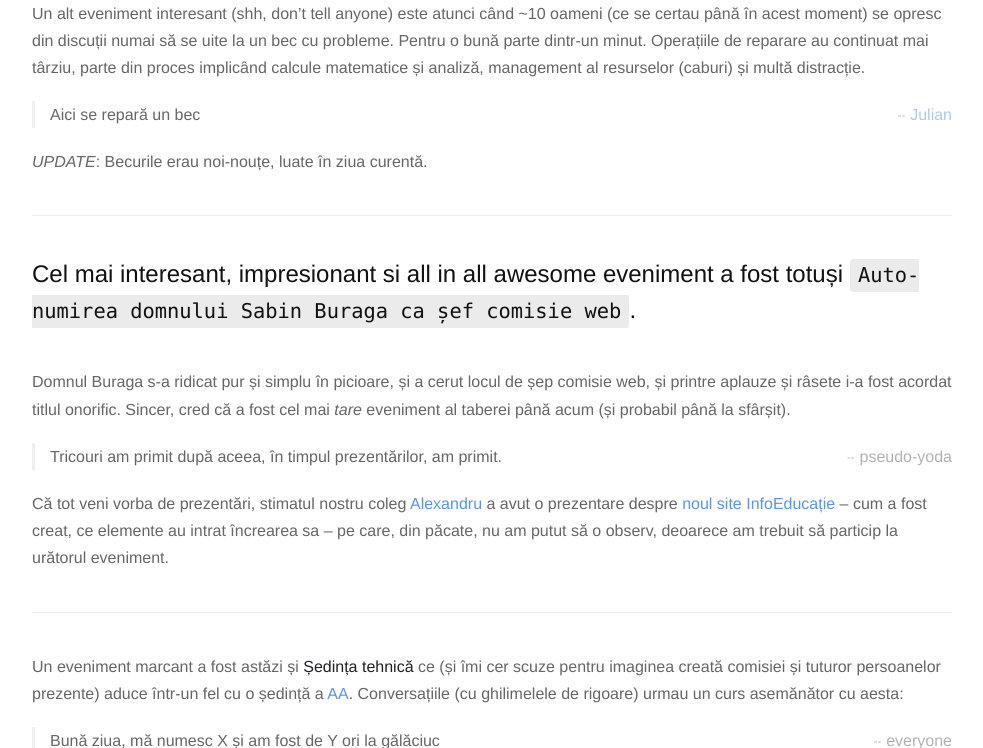
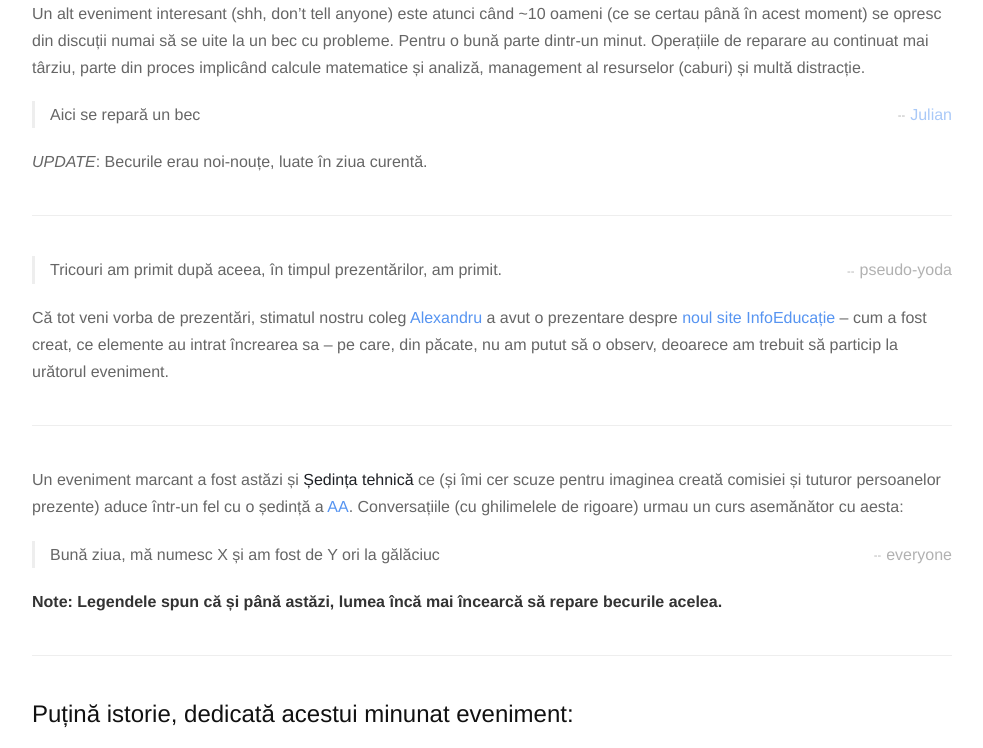
Before and after one commit to sabinmarcu/old-jekyll-build, a Jekyll site: the page built from _posts/2015-08-02-init-galaciuc.markdown, in a window 1280 px wide and 900 px high, scrolled down 738 px, cut to the strip 0-748 px from the top of the window. Shown: the whole strip, without its empty margins (148-1131 px from the left). Built offline with Jekyll 4.4.1, drawn with Linux system fonts in a browser that asks for light colours; nearby versions of some CDN libraries; Markdown is read by kramdown in place of the engine named in the settings.

Commit message:
temp buraga fix

```diff
--- a/_posts/2015-08-02-init-galaciuc.markdown
+++ b/_posts/2015-08-02-init-galaciuc.markdown
@@ -25,9 +25,9 @@ Un alt eveniment interesant (shh, don't tell anyone) este atunci când ~10 oamen
 
 ----
 
-## Cel mai interesant, impresionant si all in all awesome eveniment a fost totuși `Auto-numirea domnului Sabin Buraga ca șef comisie web`.
+<!-- ## Cel mai interesant, impresionant si all in all awesome eveniment a fost totuși `Auto-numirea domnului Sabin Buraga ca șef comisie web`.
 
-Domnul Buraga s-a ridicat pur și simplu în picioare, și a cerut locul de șep comisie web, și printre aplauze și râsete i-a fost acordat titlul onorific. Sincer, cred că a fost cel mai *tare* eveniment al taberei până acum (și probabil până la sfârșit).
+Domnul Buraga s-a ridicat pur și simplu în picioare, și a cerut locul de șep comisie web, și printre aplauze și râsete i-a fost acordat titlul onorific. Sincer, cred că a fost cel mai *tare* eveniment al taberei până acum (și probabil până la sfârșit). -->
 
 > Tricouri am primit după aceea, în timpul prezentărilor, am primit. <cite>pseudo-yoda</cite>
 
```
